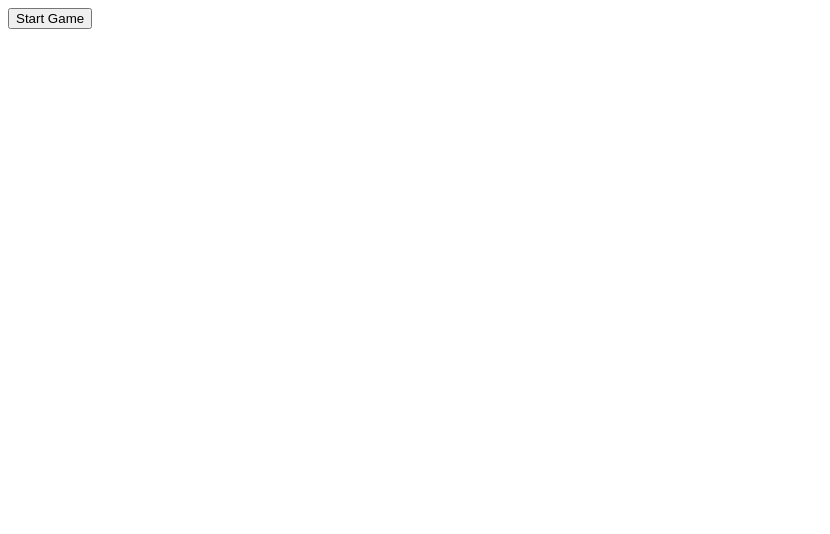
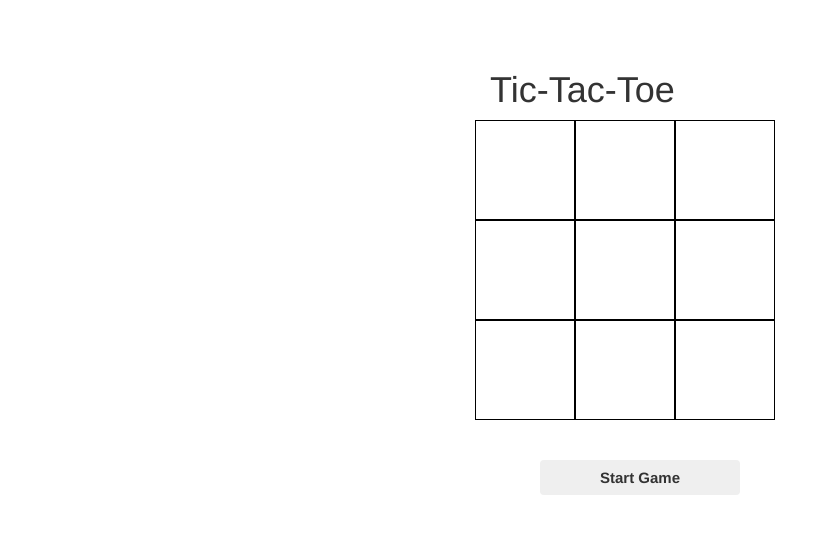
Before and after one commit to padillal/TicTacToe, a plain HTML site: page index.html in a window 1280 px wide. Shown: the whole page, without its empty margins (0-830 px from the left). Drawn offline with nearby package versions, Linux system fonts and the light colour scheme.

Commit message:
html adjustments

```diff
--- a/index.html
+++ b/index.html
@@ -1,22 +1,44 @@
 <!DOCTYPE html>
 <html lang="en" dir="ltr">
+
   <head>
     <meta charset="utf-8">
-    <title>Tic Tac Toe</title>
+    <title>Tic-Tac-Toe</title>
+    <!-- link bootstrap  -->
+    <link rel="stylesheet" href="https://maxcdn.bootstrapcdn.com/bootstrap/3.4.1/css/bootstrap.min.css">
+    <!-- link jquery -->
+    <script src="https://ajax.googleapis.com/ajax/libs/jquery/3.5.1/jquery.min.js"></script>
+    <!-- link css styling -->
+    <link rel="stylesheet" href="styles.css">
   </head>
+
   <body>
-    <div id='gameBoard'>
-      <div class='square' id='0'></div>
-      <div class='square' id='1'></div>
-      <div class='square' id='2'></div>
-      <div class='square' id='3'></div>
-      <div class='square' id='4'></div>
-      <div class='square' id='5'></div>
-      <div class='square' id='6'></div>
-      <div class='square' id='7'></div>
-      <div class='square' id='8'></div>
+    <div class="container" id='gameBoard'>
+      <h1 id="header">Tic-Tac-Toe</h1>
+      <!-- first set of rows -->
+      <div class="row">
+        <div class='cells' id='0'></div>
+        <div class='cells' id='1'></div>
+        <div class='cells' id='2'></div>
+      </div>
+      <!-- second set of rows -->
+      <div class="row">
+        <div class='cells' id='3'></div>
+        <div class='cells' id='4'></div>
+        <div class='cells' id='5'></div>
+      </div>
+      <!-- third set of rows -->
+      <div class="row">
+        <div class='cells' id='6'></div>
+        <div class='cells' id='7'></div>
+        <div class='cells' id='8'></div>
+      </div>
     </div>
-    <button id="start-game" type="button" name="button">Start Game</button>
+
+    <!-- start button -->
+    <button class="btn btn-rounded "id="start" type="button" name="button">Start Game</button>
     <script src="https://ajax.googleapis.com/ajax/libs/jquery/3.5.1/jquery.min.js"></script>
+    <script src="https://maxcdn.bootstrapcdn.com/bootstrap/3.4.1/js/bootstrap.min.js"></script>
+    <script src="script.js" charset="utf-8"></script>
   </body>
 </html>
--- a/script.js
+++ b/script.js
@@ -1,28 +1,28 @@
 //creating a gameBoard using a module
-const gameBoard = (() => {
+// const gameBoard = (() => {
   //board is generated as an array
-  const generateBoard = [];
+  // const generateBoard = [];
 
   //board is returned
-  return{generateBoard};
-})();
+  // return{generateBoard};
+// })();
 
 //creating displayController using a module
-const displayController = (() => {
+// const displayController = (() => {
   //creating turn for players
-  let turn;
+  // let turn;
 
-  return{turn};
-})();
+  // return{turn};
+// })();
 
-const Player = function(name, mark){
-  let name = name;
-  let mark = mark;
-  let score = 0;
+// const Player = function(name, mark){
+  // let name = name;
+  // let mark = mark;
+  // let score = 0;
 
-  const incScore = () => {
-    score += 1;
-  }
+  // const incScore = () => {
+    // score += 1;
+  // }
 
-  return {name, mark, incScore};
-}
+  // return {name, mark, incScore};
+// }
--- a/styles.css
+++ b/styles.css
@@ -0,0 +1,33 @@
+.container{
+  width: 330px;
+  overflow: hidden;
+  margin: 50px auto 0 auto;
+}
+
+.container .h1{
+  display: block;
+	text-align: center;
+	font-family: sans-serif;
+	font-size: 40px;
+	margin-bottom: 40px;
+}
+
+.row .cells{
+	float: left;
+	width: 100px;
+	height: 100px;
+	border: 1px solid #000;
+	transition: all .25s ease-in-out;
+	font-size: 85px;
+	text-align: center;
+	line-height: 100px;
+  }
+
+.btn{
+  width: 200px;
+	font-weight: bold;
+	cursor: pointer;
+	font-size: 15px;
+	display: block;
+	margin: 40px auto;
+}
```
